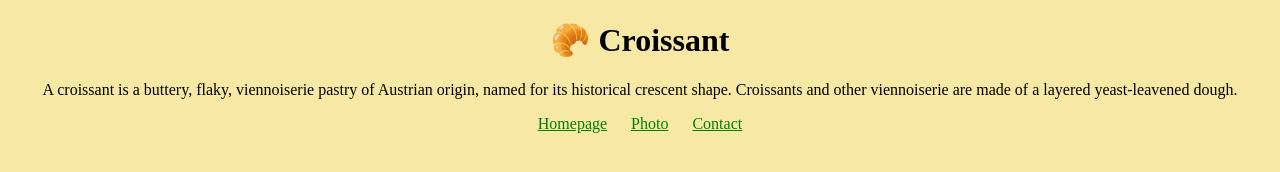
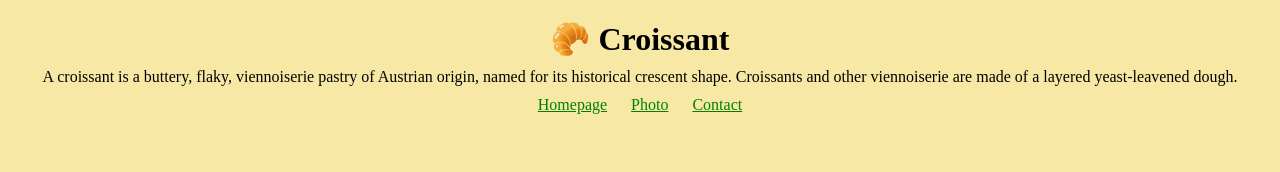
Before and after one commit to TransformativeBeing/Croissant, a plain HTML site: page index.html in a window 1280 px wide. Drawn offline with Linux system fonts and the light colour scheme.

Commit message:
Fixed spacing

```diff
--- a/styles/styles.css
+++ b/styles/styles.css
@@ -1,10 +1,12 @@
 body {
     background: #f8e8a6;
+    margin: 20px 0;
 }
 
 h1,
 p {
     text-align: center;
+    margin: 10px 20px;
 }
 
 footer {
```
